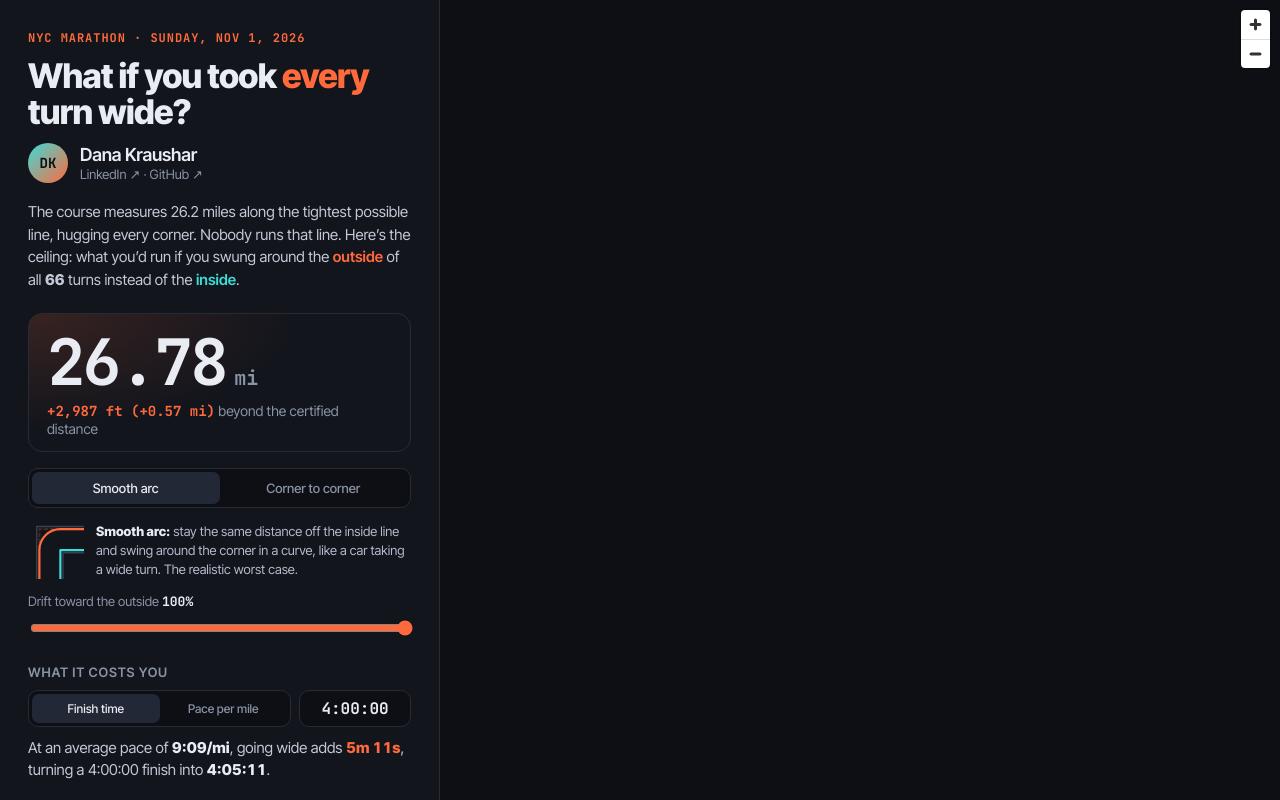
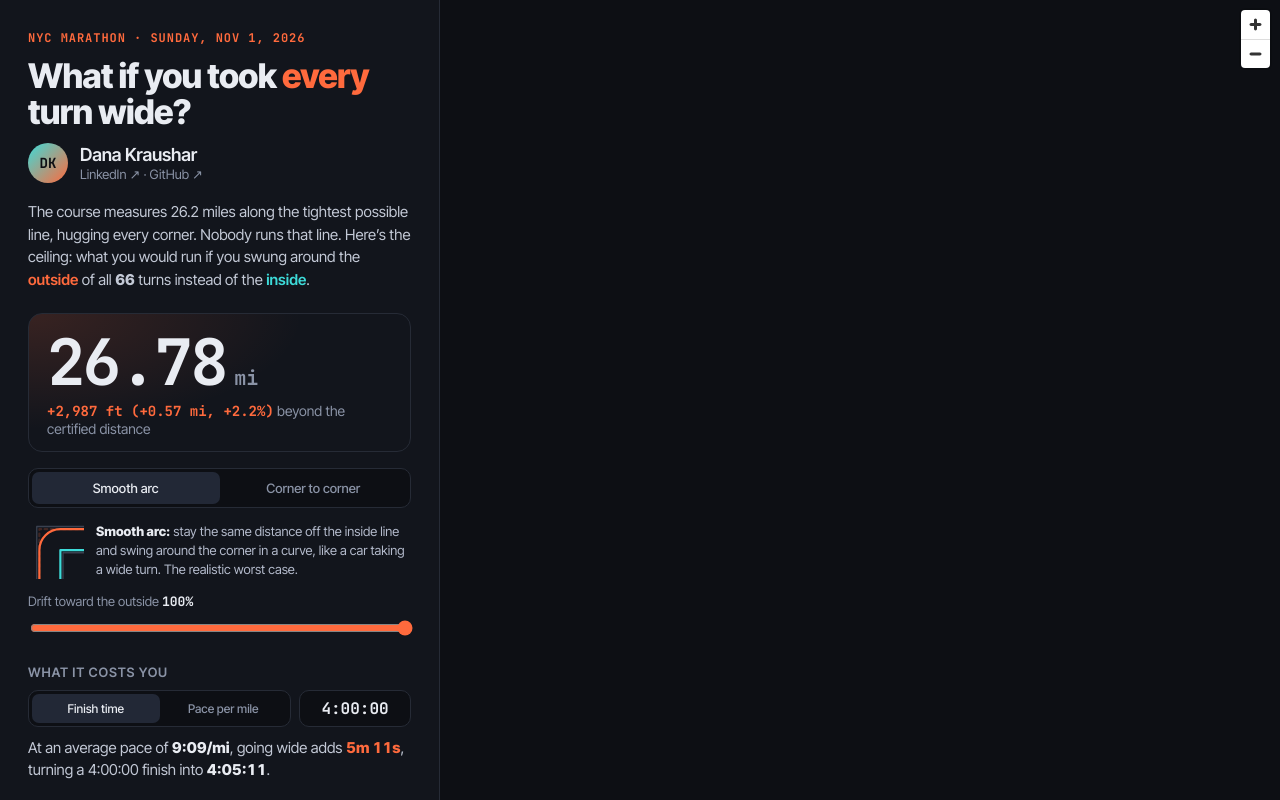
Before and after one commit to dkraushar/marathon-turns, a website built with Vite: page web/index.html in a window 1280 px wide. Built offline with nearby package versions, Linux system fonts and the light colour scheme; no server answers.

Commit message:
Show the extra distance as a % of the marathon; spell out "would"
Co-Authored-By: Claude Opus 5.5 <noreply@anthropic.com>

```diff
--- a/web/index.html
+++ b/web/index.html
@@ -23,7 +23,7 @@
         </div>
         <p class="lede">
           The course measures 26.2 miles along the tightest possible line, hugging every corner.
-          Nobody runs that line. Here’s the ceiling: what you’d run if you swung around the
+          Nobody runs that line. Here’s the ceiling: what you would run if you swung around the
           <span class="outer-text">outside</span> of all <strong id="n-turns">–</strong> turns instead of the
           <span class="inner-text">inside</span>.
         </p>
--- a/web/src/main.js
+++ b/web/src/main.js
@@ -47,7 +47,7 @@ function setOdometer(ft, animate = true) {
       return (t) => {
         const v = i(t)
         odo.textContent = (CERTIFIED_MI + v / FT_PER_MI).toFixed(2)
-        odoFt.textContent = `+${fmtFt(v)} ft (+${(v / FT_PER_MI).toFixed(2)} mi)`
+        odoFt.textContent = `+${fmtFt(v)} ft (+${(v / FT_PER_MI).toFixed(2)} mi, +${((v / FT_PER_MI / CERTIFIED_MI) * 100).toFixed(1)}%)`
       }
     })
 }
```
